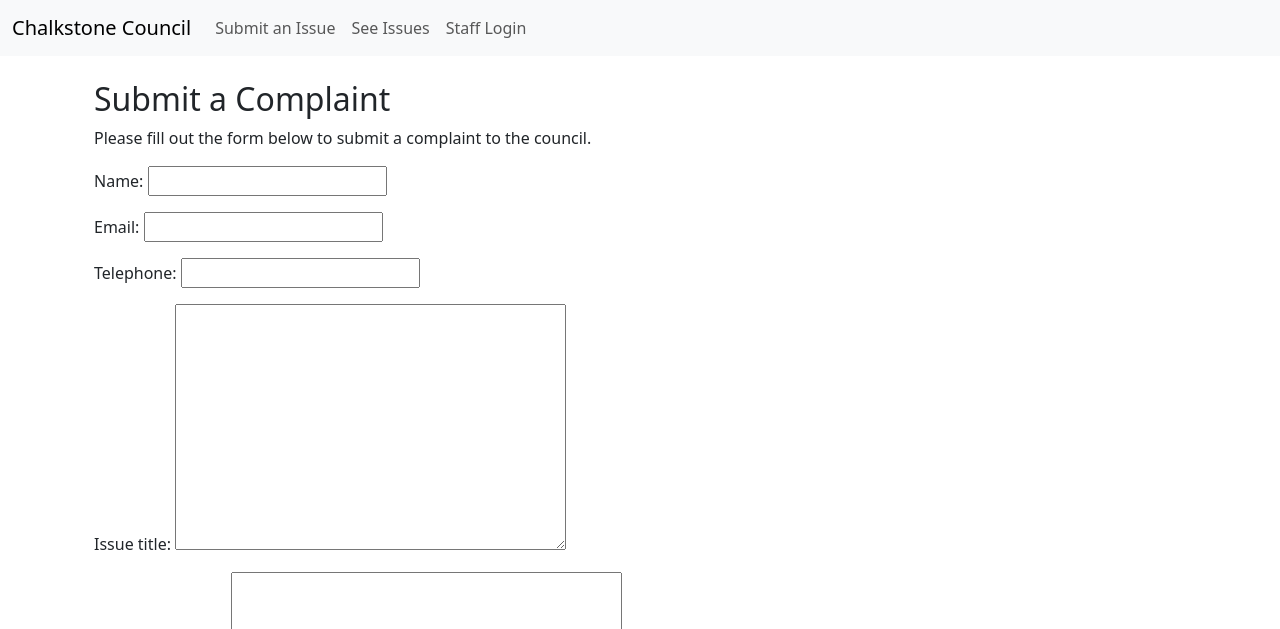
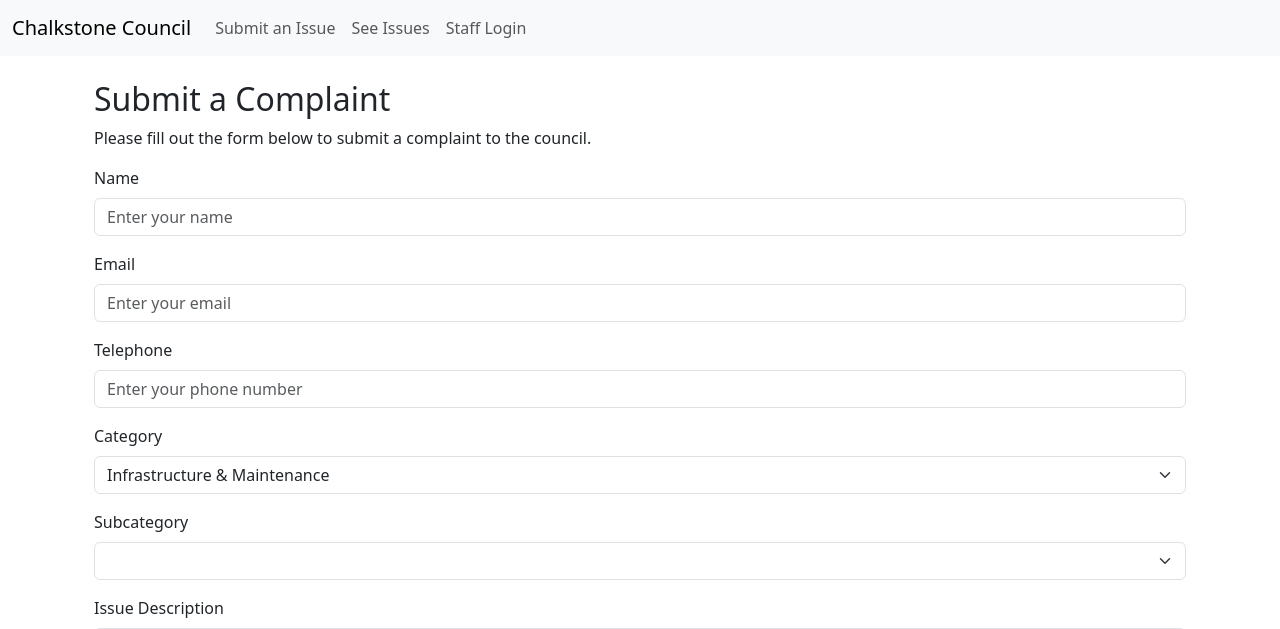
Before and after one commit to isuryadean/ECM3432-Agile-Development-Exercise, a Django app: page /submit_complaint/ in a window 1280 px wide. Shown: the top 629 px of the page. Run offline with Django 4.2, Linux system fonts and the light colour scheme; lists and menus that the app fills with data are empty.

Commit message:
Full form page functional with maps and categories

```diff
--- a/project/complaintsapp/forms.py
+++ b/project/complaintsapp/forms.py
@@ -4,4 +4,15 @@ from .models import SubmittedIssue
 class ComplaintForm(forms.ModelForm):
     class Meta:
         model = SubmittedIssue
-        fields = ['name', 'email','telephone','issue_title','issue_description','location', 'latitude', 'longitude']
+        fields = ['name', 'email','telephone','category','subcategory','issue_description','location', 'latitude', 'longitude']
+        widgets = {
+            'name': forms.TextInput(attrs={'class': 'form-control', 'placeholder': 'Enter your name'}),
+            'email': forms.EmailInput(attrs={'class': 'form-control', 'placeholder': 'Enter your email'}),
+            'telephone': forms.TextInput(attrs={'class': 'form-control', 'placeholder': 'Enter your phone number'}),
+            'category': forms.Select(attrs={'class': 'form-select', 'id': 'category'}),
+            'subcategory': forms.Select(attrs={'class': 'form-select', 'id': 'subcategory'}),
+            'issue_description': forms.Textarea(attrs={'class': 'form-control', 'rows': 4, 'placeholder': 'Describe your complaint'}),
+            'location': forms.TextInput(attrs={'class': 'form-control', 'readonly': 'readonly', 'placeholder': 'Click map to set location'}),
+            'latitude': forms.HiddenInput(),
+            'longitude': forms.HiddenInput(),
+        }
--- a/project/complaintsapp/templates/form.html
+++ b/project/complaintsapp/templates/form.html
@@ -7,32 +7,168 @@
     <h2>Submit a Complaint</h2>
     <p>Please fill out the form below to submit a complaint to the council.</p>
 
-        <form method="POST">
+    <form method="POST" class="needs-validation" novalidate>
         {% csrf_token %}
-            {{ form.as_p }}
 
-            <button type="button" class="btn btn-secondary" onclick="getLocation()">Use My Location</button>
+        <div class="mb-3">
+            <label for="{{ form.name.id_for_label }}" class="form-label">Name</label>
+            {{ form.name }}
+        </div>
+
+        <div class="mb-3">
+            <label for="{{ form.email.id_for_label }}" class="form-label">Email</label>
+            {{ form.email }}
+        </div>
+
+        <div class="mb-3">
+            <label for="{{ form.telephone.id_for_label }}" class="form-label">Telephone</label>
+            {{ form.telephone }}
+        </div>
+
+        <div class="mb-3">
+            <label for="{{ form.category.id_for_label }}" class="form-label">Category</label>
+            {{ form.category }}
+        </div>
+
+        <div class="mb-3">
+            <label for="{{ form.subcategory.id_for_label }}" class="form-label">Subcategory</label>
+            {{ form.subcategory }}
+        </div>
+
+        <div class="mb-3">
+            <label for="{{ form.issue_description.id_for_label }}" class="form-label">Issue Description</label>
+            {{ form.issue_description }}
+        </div>
+
+        <button type="button" class="btn btn-secondary mb-3" onclick="getLocation()">Use My Location</button>
+
+        <!-- Map Container -->
+        <div id="map" style="height: 400px; width: 100%;" class="mb-3"></div>
+
+        <div class="mb-3">
+            <label for="{{ form.location.id_for_label }}" class="form-label">Location</label>
+            {{ form.location }}
+        </div>
+
+        <!-- Hidden fields for latitude & longitude -->
+        {{ form.latitude }}
+        {{ form.longitude }}
 
         <button type="submit" class="btn btn-primary">Submit Complaint</button>
     </form>
-
-        {% if success %}
-        <div class="alert alert-success mt-3">Your complaint has been submitted successfully!</div>
-        {% endif %}
 </div>
 
+<!-- Leaflet.js for OpenStreetMap -->
+<link rel="stylesheet" href="https://unpkg.com/leaflet@1.9.4/dist/leaflet.css"/>
+<script src="https://unpkg.com/leaflet@1.9.4/dist/leaflet.js"></script>
+
+<!-- JavaScript for Dynamic Subcategories -->
 <script>
+
+    const subcategories = {{ subcategories|safe }};
+
+    document.getElementById("category").addEventListener("change", function() {
+        const category = this.value;
+        const subcategorySelect = document.getElementById("subcategory");
+
+        subcategorySelect.innerHTML = "";
+
+        if (category === "other") {
+            subcategorySelect.innerHTML = '<option value="other">Other</option>';
+        } else if (subcategories[category]) {
+            subcategories[category].forEach(sub => {
+                let option = document.createElement("option");
+                option.value = sub[0];
+                option.textContent = sub[1];
+                subcategorySelect.appendChild(option);
+            });
+        }
+    });
+
+    var map = L.map('map').setView([51.505, -0.09], 13); // Default center (London)
+
+    // Load OpenStreetMap tiles
+    L.tileLayer('https://{s}.tile.openstreetmap.org/{z}/{x}/{y}.png', {
+        attribution: '&copy; OpenStreetMap contributors'
+    }).addTo(map);
+
+    var marker;
+
     function getLocation() {
         if (navigator.geolocation) {
-                navigator.geolocation.getCurrentPosition(setLocation);
+            navigator.geolocation.getCurrentPosition(setLocation, showError);
         } else {
             alert("Geolocation is not supported by this browser.");
         }
     }
 
     function setLocation(position) {
-            document.getElementById("id_latitude").value = position.coords.latitude;
-            document.getElementById("id_longitude").value = position.coords.longitude;
+        var latitude = position.coords.latitude;
+        var longitude = position.coords.longitude;
+
+        document.getElementById("id_latitude").value = latitude;
+        document.getElementById("id_longitude").value = longitude;
+
+        console.log(typeof(latitude))
+        console.log(latitude)
+
+        latitude = Number(latitude.toFixed(5))
+        longitude = Number(longitude.toFixed(5))
+
+        console.log(typeof(latitude))
+        console.log(latitude)
+
+        if (marker) {
+            map.removeLayer(marker);
         }
+
+        marker = L.marker([latitude, longitude]).addTo(map)
+            .bindPopup("Your Location")
+            .openPopup();
+
+        map.setView([latitude, longitude], 15);
+
+        // Reverse Geocode to Get Address
+        fetch(`https://nominatim.openstreetmap.org/reverse?format=json&lat=${latitude}&lon=${longitude}`)
+            .then(response => response.json())
+            .then(data => {
+                document.getElementById("id_location").value = data.display_name;
+            })
+            .catch(error => console.log(error));
+    }
+
+    function showError(error) {
+        alert("Unable to retrieve location.");
+    }
+
+    // Allow users to select a location on the map manually
+    map.on('click', function(e) {
+        var latitude = e.latlng.lat;
+        var longitude = e.latlng.lng;
+
+        document.getElementById("id_latitude").value = latitude;
+        document.getElementById("id_longitude").value = longitude;
+
+        if (marker) {
+            map.removeLayer(marker);
+        }
+
+        marker = L.marker([latitude, longitude]).addTo(map)
+            .bindPopup("Selected Location")
+            .openPopup();
+
+        // Reverse Geocode to Get Address
+        fetch(`https://nominatim.openstreetmap.org/reverse?format=json&lat=${latitude}&lon=${longitude}`)
+            .then(response => response.json())
+            .then(data => {
+                document.getElementById("id_location").value = data.display_name;
+            })
+            .catch(error => console.log(error));
+    });
+
+
+
+
 </script>
+
 {% endblock %}
--- a/project/complaintsapp/views.py
+++ b/project/complaintsapp/views.py
@@ -1,6 +1,7 @@
 from django.shortcuts import render, HttpResponse
 from .models import SubmittedIssue
 from .forms import ComplaintForm
+import json
 
 # Create your views here.
 
@@ -10,12 +11,27 @@ def home(request):
 def submit_complaint(request):
     success = False
 
+    subcategories_json = json.dumps(SubmittedIssue.SUBCATEGORY_CHOICES)
+
     if request.method == 'POST':
         form = ComplaintForm(request.POST)
+        print(request.POST)
         if form.is_valid():
             form.save()
             success = True
+            form = ComplaintForm()
+            print("✅ Complaint successfully saved!")
+        else:
+            print("❌ Form errors:", form.errors)  # ✅ Debugging: Print errors if form is invalid
     else:
         form = ComplaintForm()
 
-    return render(request, 'form.html', {'form': form, 'success': success})
+
+
+
+
+    return render(request, 'form.html', {
+        'form': form,
+        'success': success,
+        'subcategories': subcategories_json,
+        })
```
Also changed, not shown: project/complaintsapp/models.py (+113 -3 lines), project/complaintsapp/migrations/0001_initial.py, project/db.sqlite3. Lines whose indentation alone changed are shown as unchanged.
